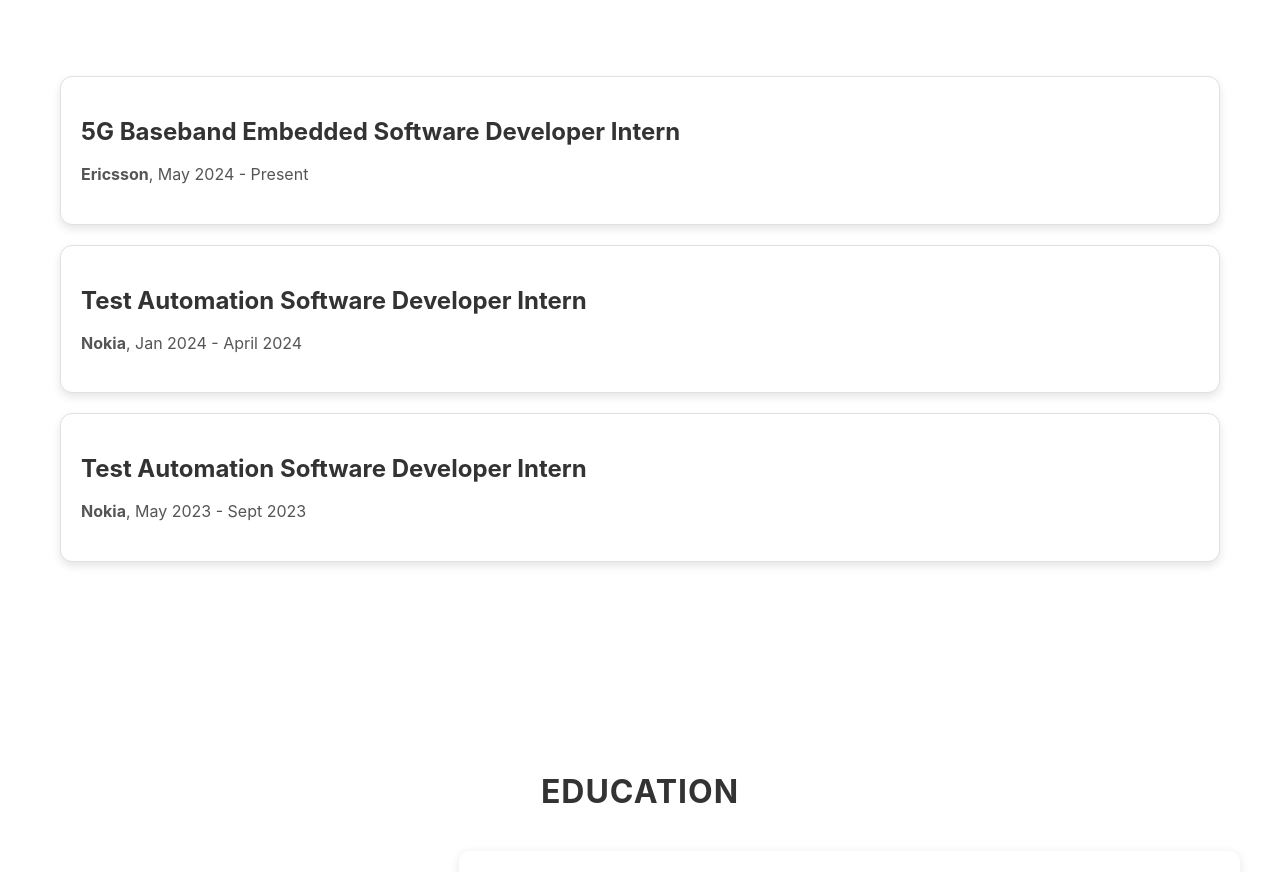
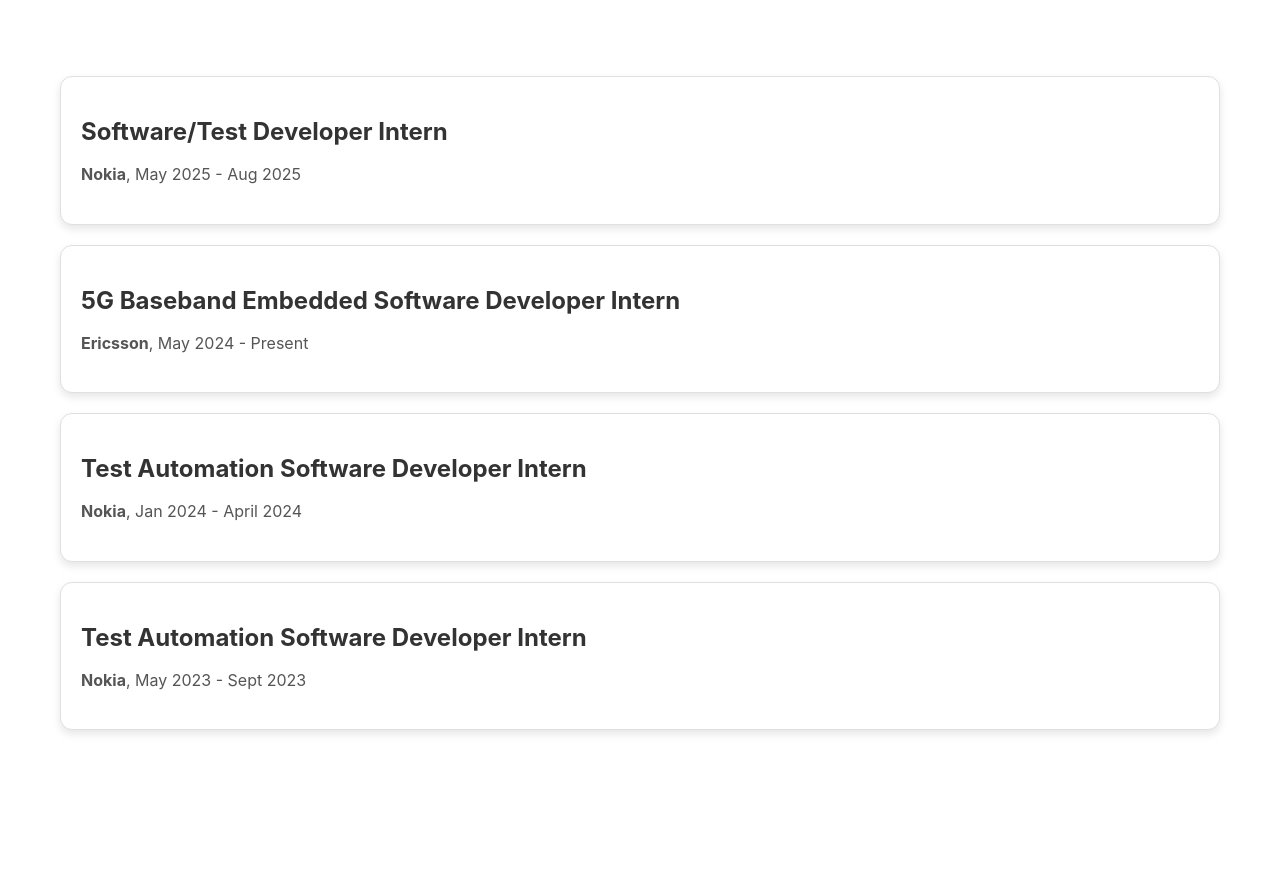
Before and after one commit to suren2003/personal-website, a React (Create React App) app: page / in a window 1280 px wide. Shown: the part 1607-2479 px from the top of the page. Built offline with nearby package versions, Linux system fonts and the light colour scheme.

Commit message:
Added current co-op to experience tab

```diff
--- a/src/Experience.js
+++ b/src/Experience.js
@@ -7,6 +7,36 @@
 
   // Data for your experiences with details as a list
   const experienceData = [
+    {
+      title: "Software/Test Developer Intern",
+      company: "Nokia",
+      dates: "May 2025 - Aug 2025",
+      brief:
+        "This is my third term with Nokia, but in a completely different department. This term, I was apart of the SAR 7705 router team working on test automation for the router's security features. I specifically worked on and learned about the AAA process (authentication, authorization and accounting) and RADIUS and TACACS+ protocols.",
+      tech: "TCL, Python, RADIUS, TACACS+, Git, Linux",
+      resume: (
+        <ul>
+          <li>
+            Owned end-to-end feature validation for two security features on SAR
+            7705 routers: built test plans, presented reviews, implemented Tcl
+            test procedures, executed regressions, and verified results
+            independently
+          </li>
+          <li>
+            Developed 90+ automated sub-tests for TACACS+ access permission and
+            Statistics features, covering multi-protocol access (Telnet, SSH,
+            FTP, Console, SNMP) and TACACS+/RADIUS user VSA, login,
+            authorization, and accounting statistics, improving coverage and
+            closing gaps in legacy suites
+          </li>
+          <li>
+            Improved productivity and test scalability by scripting Python
+            automation to register tests across 150+ suites and group runs under
+            compatible testbeds for efficient regression execution
+          </li>
+        </ul>
+      ),
+    },
     {
       title: "5G Baseband Embedded Software Developer Intern",
       company: "Ericsson",
```
